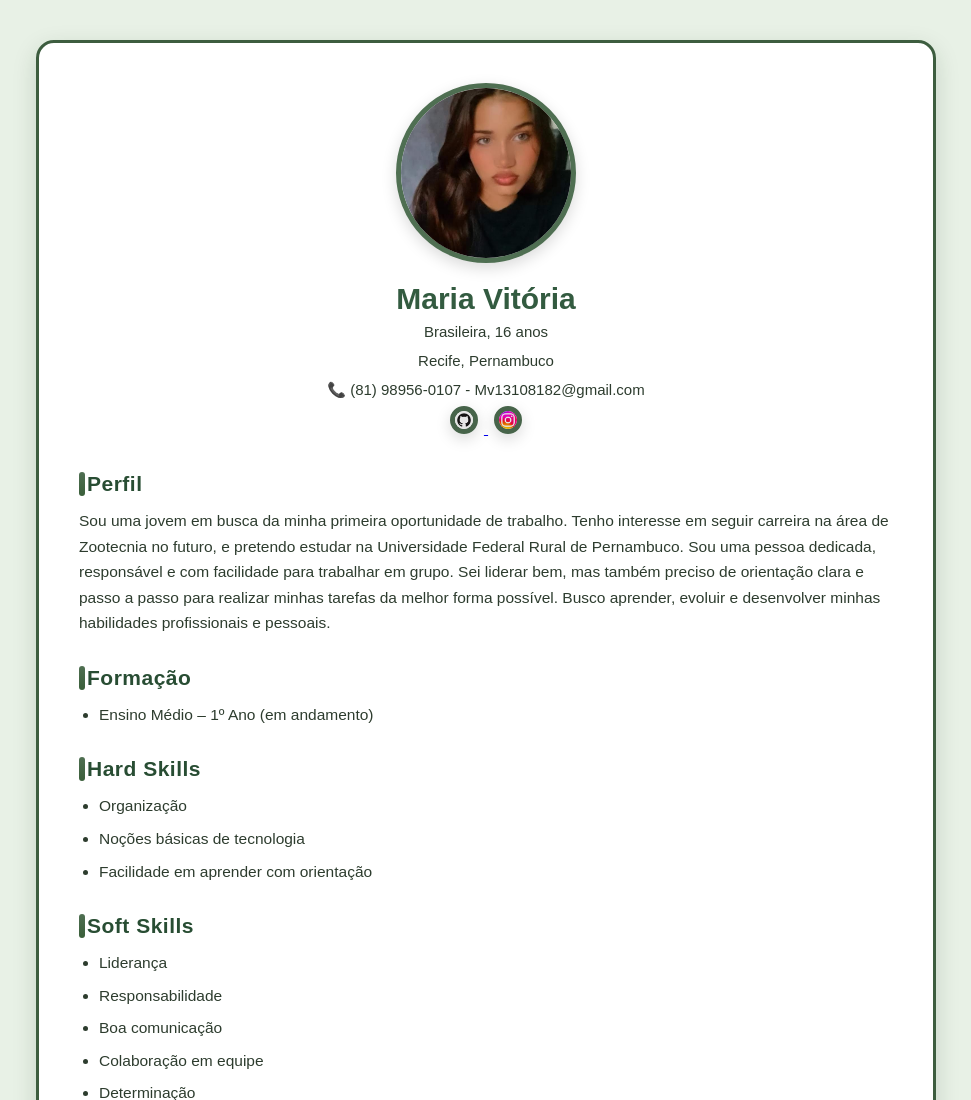
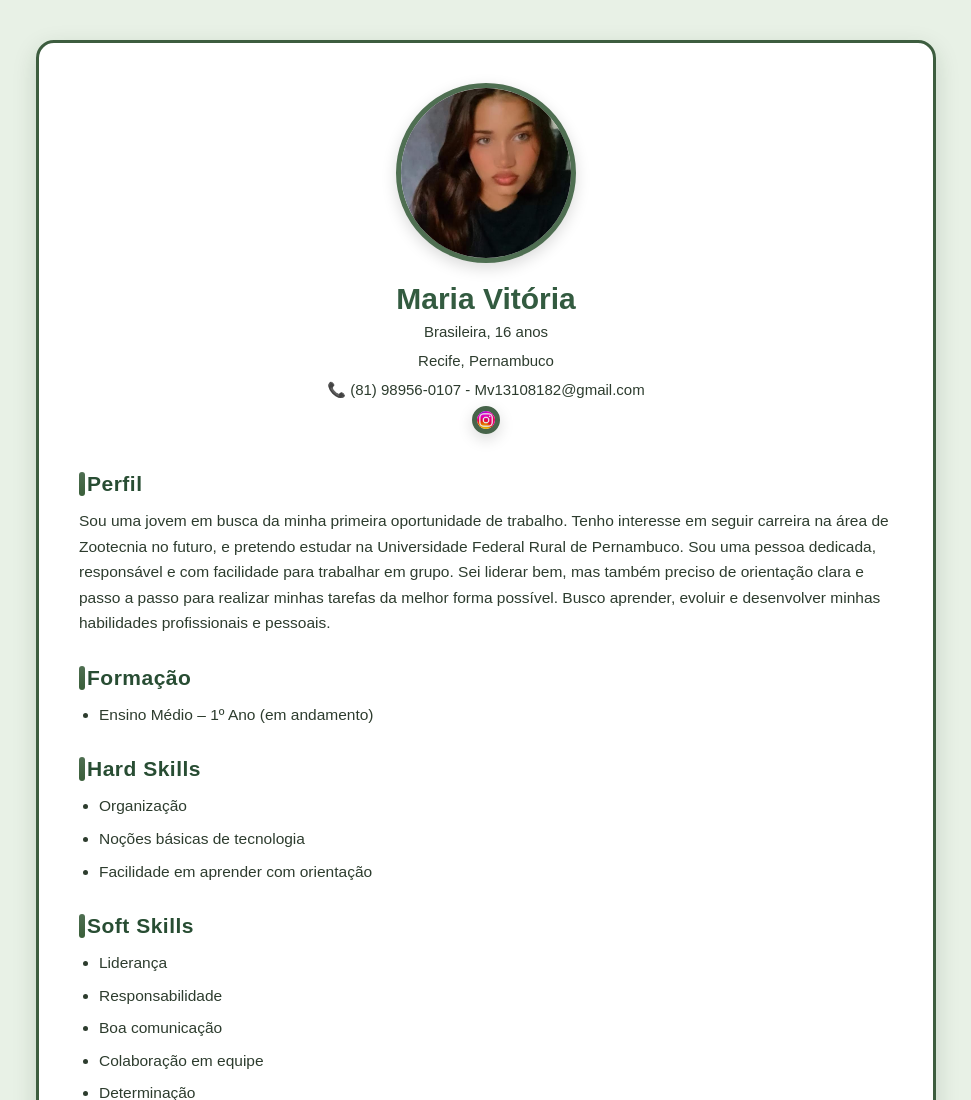
Before and after one commit to Mariaa16mv/Curriculo-MariaVitoria2, a plain HTML site: page index.html in a window 1280 px wide. Shown: the top 1100 px of the page, without its empty margins (154-1125 px from the left). Drawn offline with Linux system fonts and the light colour scheme.

Commit message:
Update index.html

```diff
--- a/index.html
+++ b/index.html
@@ -21,11 +21,6 @@
             <p>📞 (81) 98956-0107 - Mv13108182@gmail.com</p>
 
             <p>
-                <!-- ÍCONE GITHUB -->
-                <a href="https://github.com/Mariaa16mv/Curriculo-MariaVitoria" target="_blank">
-                    <img src="GitHub-Mark-ea2971cee799 (1).png" alt="GitHub" width="20px">
-                </a>
-
                 <!-- ÍCONE INSTAGRAM -->
                 <a href="https://instagram.com/mariavitoria15mv" target="_blank">
                     <img src="Instagram_logo_2022.svg (1).png" alt="Instagram" width="20px">
```
